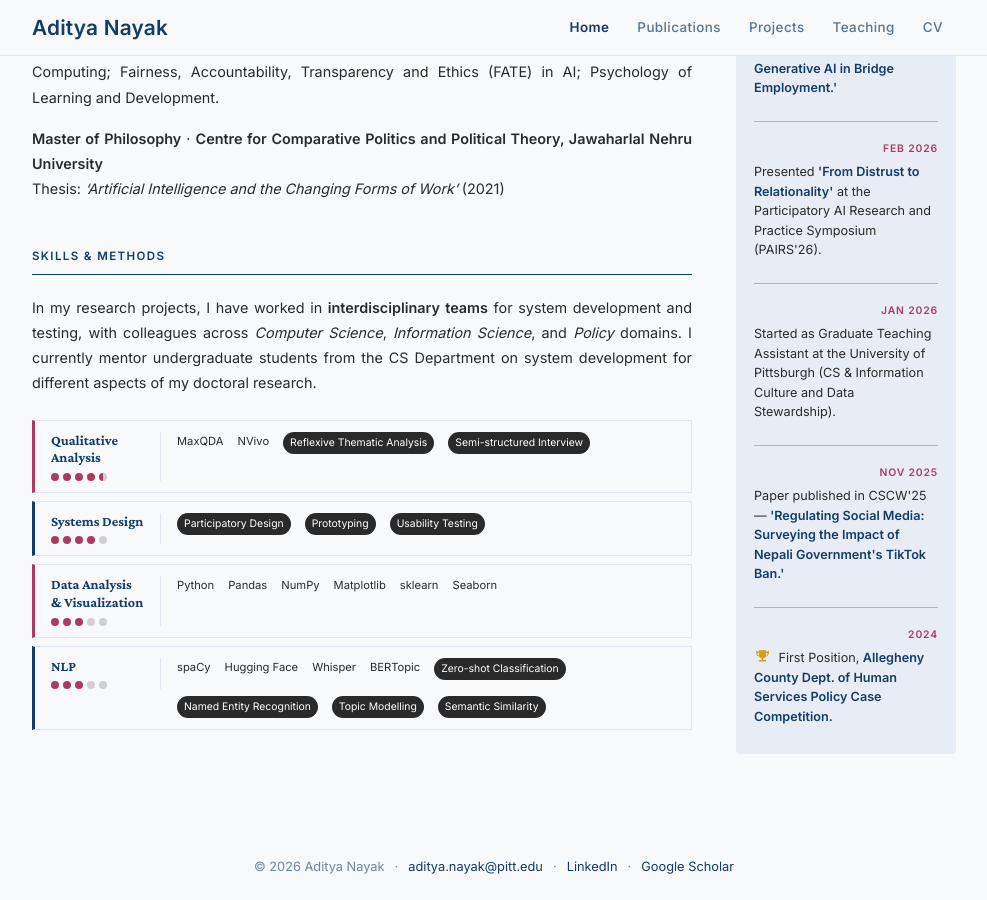
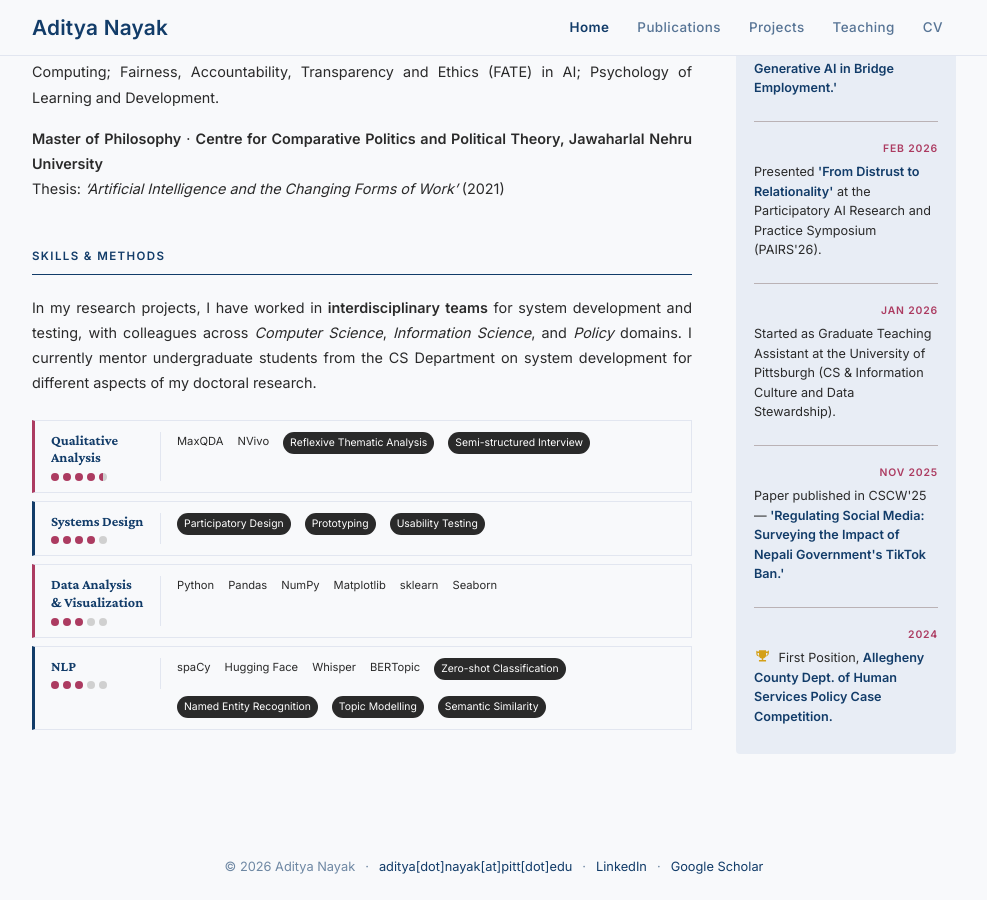
Before and after one commit to adityanayak-info/adityanayak-info.github.io, a Jekyll site: the page built from index.md, in a window 1280 px wide and 900 px high, scrolled down 2692 px. Shown: the whole window, without its empty margins (146-1133 px from the left). Built offline with Jekyll 4.4.1, drawn with Linux system fonts in a browser that asks for light colours; some of the changed lines change nothing that is shown.

Commit message:
Change footer email link to JavaScript mailto
Updated footer email link to use JavaScript for mailto functionality.

```diff
--- a/_layouts/default.html
+++ b/_layouts/default.html
@@ -273,7 +273,7 @@
       <p>
         &copy; {{ "now" | date: "%Y" }} {{ site.title }}
         &ensp;·&ensp;
-        <a href="mailto:{{ site.author.email }}">{{ site.author.email }}</a>
+        <a id="footer-email" href="#">aditya[dot]nayak[at]pitt[dot]edu</a>
         &ensp;·&ensp;
         <a href="{{ site.author.linkedin }}" target="_blank" rel="noopener">LinkedIn</a>
         &ensp;·&ensp;
@@ -288,6 +288,14 @@
         this.classList.toggle('active');
       });
     });
+
+    (function () {
+      var el = document.getElementById('footer-email');
+      if (!el) return;
+      var user = 'aditya.nayak';
+      var domain = 'pitt.edu';
+      el.href = 'mailto:' + user + '@' + domain;
+    })();
   </script>
 
 </body>
```
